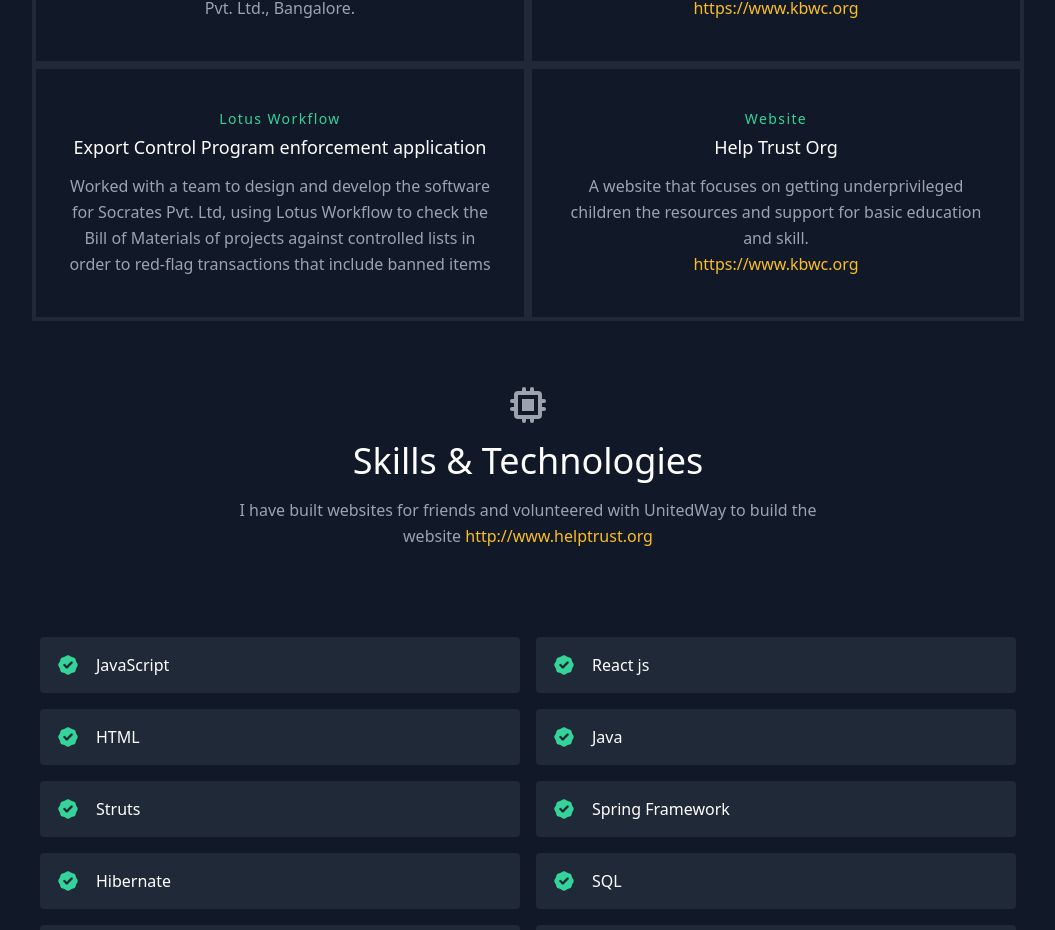
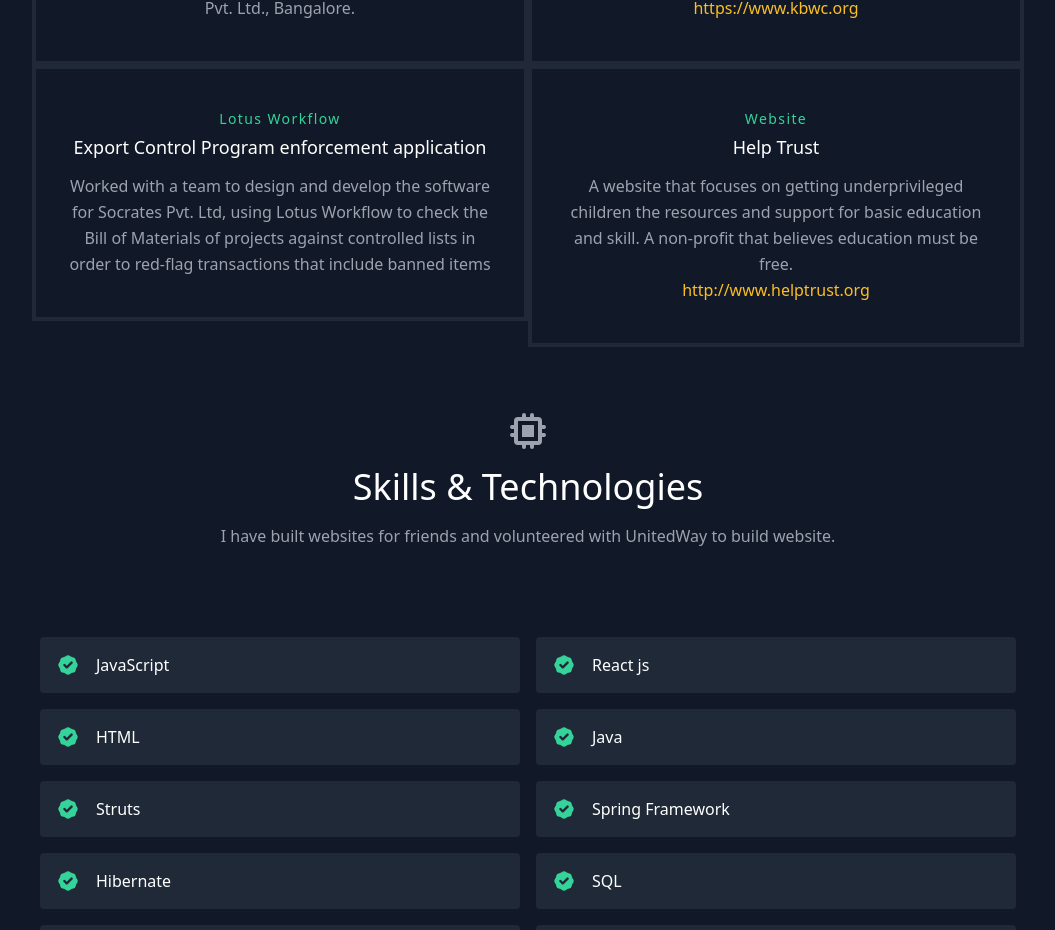
Before and after one commit to sagi0312/anjukaranji, a React (Create React App) app: page / in a window 1280 px wide. Shown: the part 1400-2330 px from the top of the page, without its empty margins (112-1167 px from the left). Built offline with nearby package versions, Linux system fonts and the light colour scheme.

Commit message:
Spelling fixes

```diff
--- a/src/components/About.js
+++ b/src/components/About.js
@@ -24,7 +24,7 @@
               overall understanding of what business goals are achieved out of
               what we build, test and deliver through code. <br /> Other than
               coding, I love following digital marketing trends, collaborating
-              with other engineers to build free websites/ applications as
+              with other engineers to build free websites/applications as
               community service. In my free time, I love watching
               science-fiction shows with my daughter.
             </p>
--- a/src/components/Projects.js
+++ b/src/components/Projects.js
@@ -39,7 +39,7 @@
                           className="text-yellow-400 leading-relaxed"
                           href={project.link}
                         >
-                          https://www.kbwc.org
+                          {project.link}
                         </a>
                       </>
                     ) : (
--- a/src/components/Skills.js
+++ b/src/components/Skills.js
@@ -13,13 +13,7 @@
           </h1>
           <p className="text-base leading-relaxed xl:w-2/4 lg:w-3/4 mx-auto">
             I have built websites for friends and volunteered with UnitedWay to
-            build the website&nbsp;
-            <a
-              className="text-yellow-400 leading-relaxed"
-              href="http://www.helptrust.org"
-            >
-              http://www.helptrust.org
-            </a>
+            build website.
           </p>
         </div>
         <div className="flex flex-wrap lg:w-4/5 sm:mx-auto sm:mb-2 -mx-2">
--- a/src/data.js
+++ b/src/data.js
@@ -21,10 +21,10 @@
     link: "",
   },
   {
-    title: "Help Trust Org",
+    title: "Help Trust",
     subtitle: "Website",
     description:
-      "A website that focuses on getting underprivileged children the resources and support for basic education and skill.",
+      "A website that focuses on getting underprivileged children the resources and support for basic education and skill. A non-profit that believes education must be free.",
     link: "http://www.helptrust.org",
   },
 ];
```
